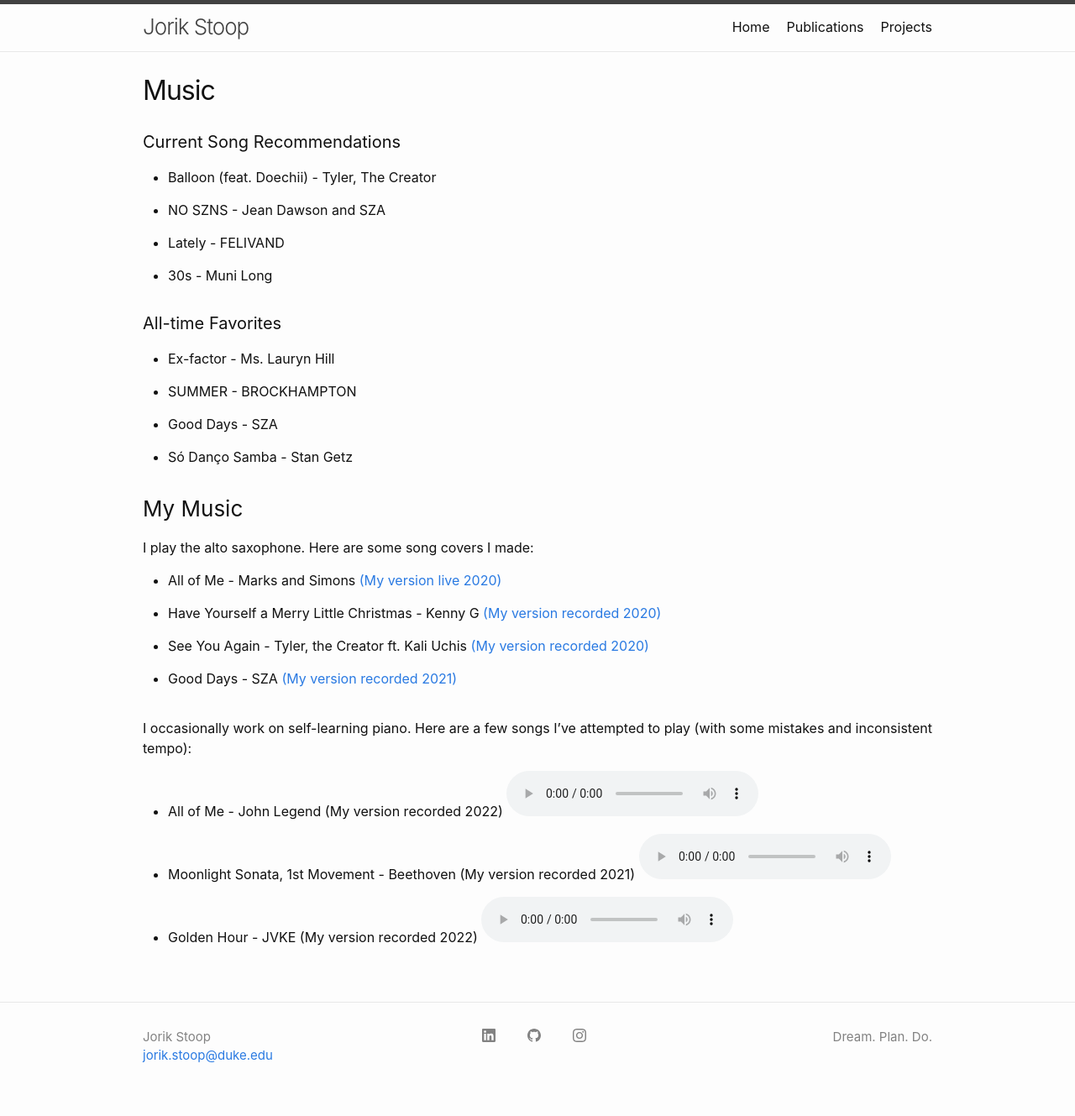
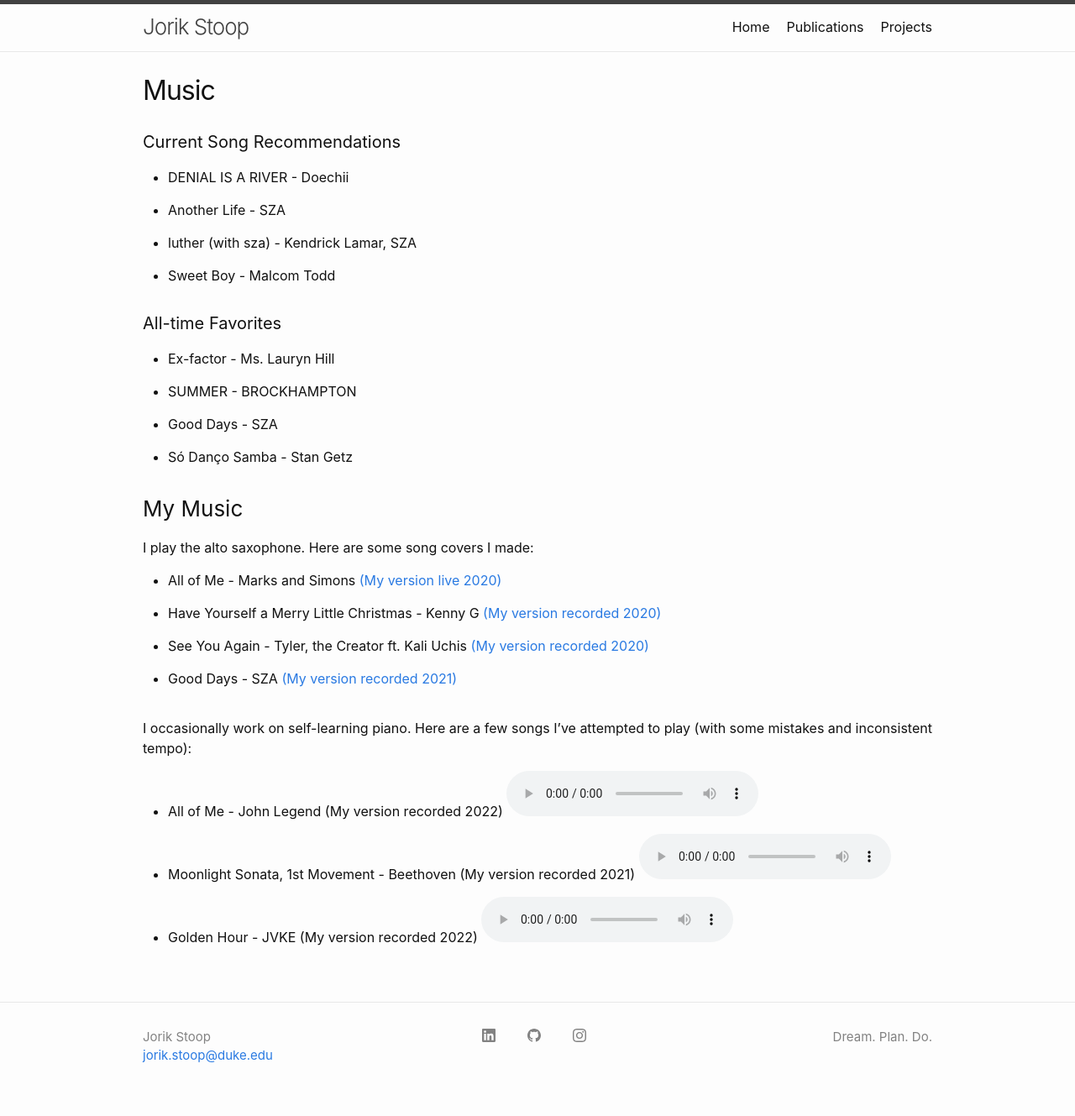
Before and after one commit to jorikstoop/jorikstoop.github.io, a Jekyll site: the page built from _projects/music.md, in a window 1280 px wide. Shown: the whole page at 84% size. Built offline with Jekyll 4.4.1, drawn with Linux system fonts in a browser that asks for light colours.

Commit message:
update songs & pictures
added new photos and updated song recommendations

```diff
--- a/_data/song_recs.yml
+++ b/_data/song_recs.yml
@@ -1,18 +1,18 @@
 #current song recommendations:
-- name: Balloon (feat. Doechii)
-  by: "- Tyler, The Creator"
+- name: DENIAL IS A RIVER
+  by: "- Doechii"
   type: current
 
-- name: NO SZNS
-  by: "- Jean Dawson and SZA"
+- name: Another Life
+  by: "- SZA"
   type: current
 
-- name: Lately
-  by: "- FELIVAND"
+- name: luther (with sza)
+  by: "- Kendrick Lamar, SZA"
   type: current
 
-- name: 30s
-  by: "- Muni Long"
+- name: Sweet Boy
+  by: "- Malcom Todd"
   type: current
 
 #all time favorites:
@@ -33,6 +33,22 @@
   type: alltime
 
 #previous song recommendations:
+- name: Balloon (feat. Doechii)
+  by: "- Tyler, The Creator"
+  type: previous
+
+- name: NO SZNS
+  by: "- Jean Dawson and SZA"
+  type: previous
+
+- name: Lately
+  by: "- FELIVAND"
+  type: previous
+
+- name: 30s
+  by: "- Muni Long"
+  type: previous
+
 - name: Kiss of Life
   by: "- Sade"
   type: previous
```
Also changed, not shown: _projects/photography.md (+60 -17 lines), assets/img/nyc.jpg (added), assets/img/rose.jpg (added), 9 other files.
